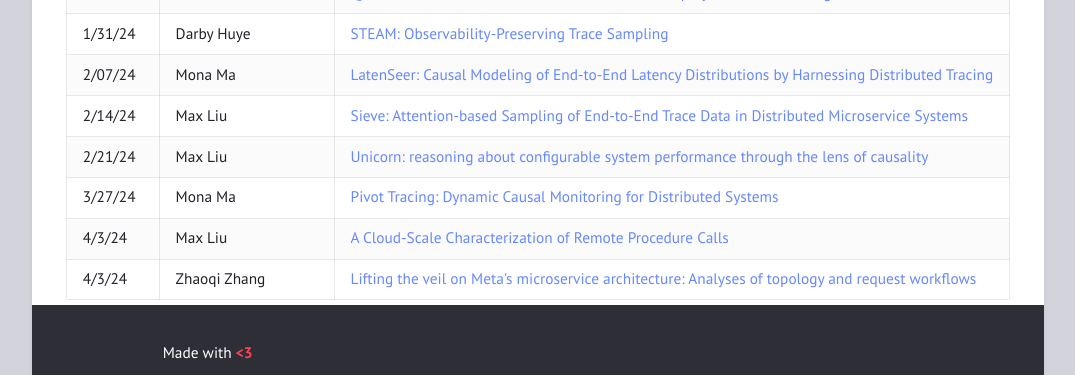
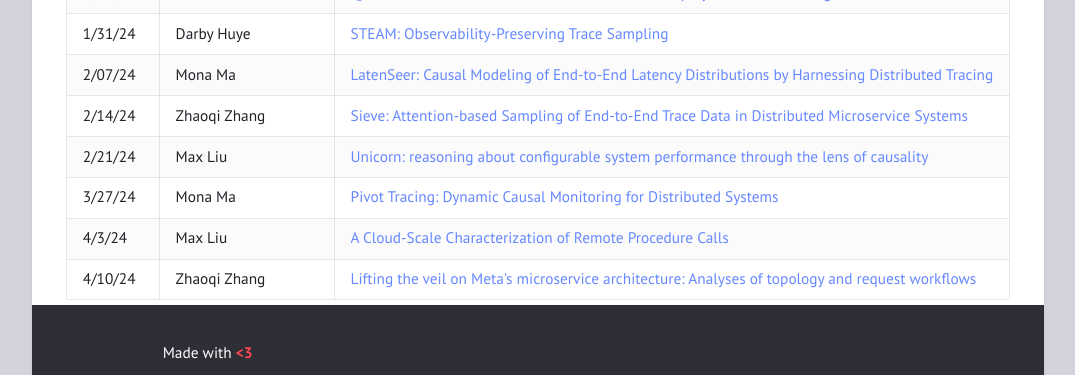
Before and after one commit to docc-lab/reading-group, a Jekyll site: the page built from schedule.html, in a window 1280 px wide. Shown: the part 1190-1565 px from the top of the page, without its empty margins (102-1177 px from the left). Built offline with Jekyll 4.4.1, drawn with Linux system fonts in a browser that asks for light colours.

Commit message:
Update schedule

```diff
--- a/schedule.html
+++ b/schedule.html
@@ -166,7 +166,7 @@ title: "Schedule"
     </tr>
     <tr>
       <td>2/14/24</td>
-      <td>Max Liu</td>
+      <td>Zhaoqi Zhang</td>
       <td><a href="https://ieeexplore.ieee.org/abstract/document/9590295?casa_token=2cO0LL7nwroAAAAA:EPnZP6QMt1cIQ0E-Mq7IPzEKuSavt2_HvpvV_PGXse_P28SOUxJQCn4eRdYNjWQ99yNKTete">Sieve: Attention-based Sampling of End-to-End Trace Data in Distributed Microservice Systems</a></td>
     </tr>
     <tr>
@@ -185,7 +185,7 @@ title: "Schedule"
       <td><a href="https://dl.acm.org/doi/pdf/10.1145/3600006.3613156">A Cloud-Scale Characterization of Remote Procedure Calls</a></td>
     </tr>
     <tr>
-      <td>4/3/24</td>
+      <td>4/10/24</td>
       <td>Zhaoqi Zhang</td>
       <td><a href="https://www.usenix.org/conference/atc23/presentation/huye">Lifting the veil on Meta's microservice architecture: Analyses of topology and request workflows</a></td>
     </tr>
```
